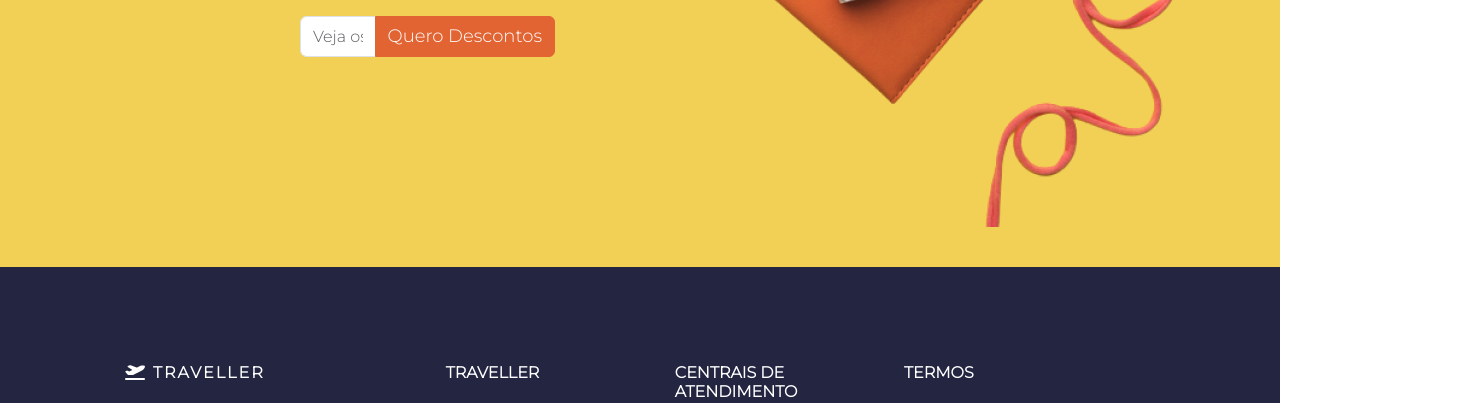
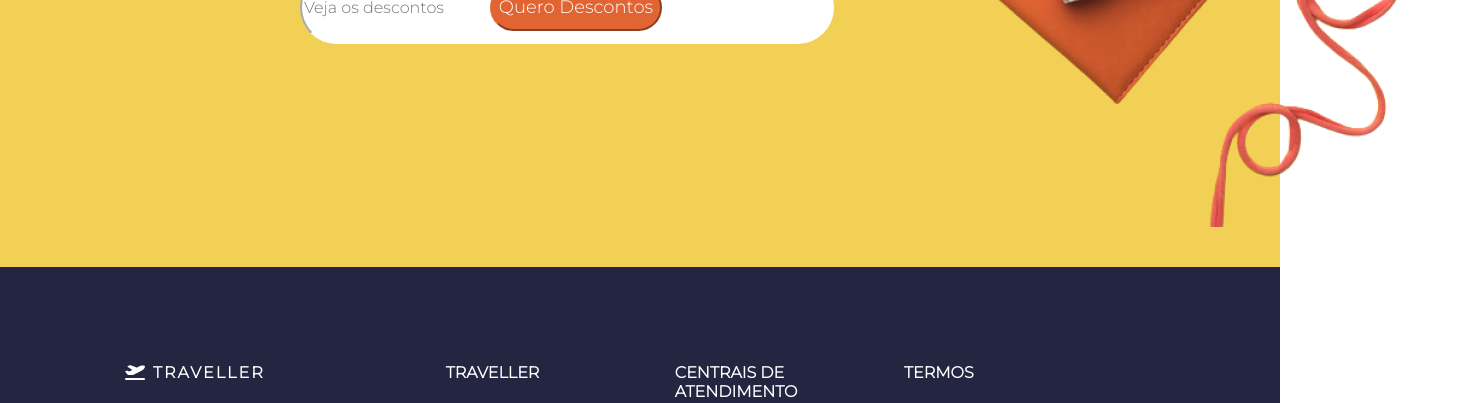
Before and after one commit to flavianecandido/gulliver-traveller-bootstrap, a plain HTML site: page index.html in a window 1280 px wide. Shown: the part 520-923 px from the top of the page, 1464 px wide, since content can reach past the window. Drawn offline with nearby package versions, Linux system fonts and the light colour scheme.

Commit message:
alteração input e botão
alteração input e botão do formulário

```diff
--- a/css/style.css
+++ b/css/style.css
@@ -88,12 +88,12 @@ main {
     margin-bottom: 2rem;
 }
 
-.botao:hover {
+/* .botao:hover {
     background-color: #E36433;
     border-color: #E36433;
     transition: 0.4s;
     opacity: 0.8;
-}
+} */
 
 .form {
     width: 50%;
@@ -110,13 +110,53 @@ span {
 }
 
 
-.botao{
+/* .botao{
     background-color: #E36433;
     color: #FFFFFF;
     font-size: 18px;
     font-weight: 400;
     border-color: #E36433;
-}
+} */
+
+.input-wrapper {
+    position: relative;
+    display: inline-block;
+  }
+
+#meu-input {
+    padding-right: 100px;
+    border-radius: 100px;
+    height: 73px;
+    width: 534px;
+    border-color: #ffffff;
+    outline: none;
+
+  }
+
+  #meu-botao {
+    background-color: #E36433;
+    border-radius: 50px;
+    font-size: 18px;
+    font-weight: 400;
+    color: #FFFFFF;
+    font-weight: 400;
+    position: absolute;
+    top: 13px;
+    right: 5px;
+    border-radius: 100px;
+    height: 47px;
+    width: 172px;
+    border-color: #E36433;
+    transition: background-color 0.3s ease;
+
+  }
+
+  #meu-botao:hover {
+    background-color: #E36433;
+    border-color: #E36433;
+    transition: 0.4s;
+    opacity: 0.8;
+  }
 
 /* FIM CONTEÚDO PRINCIPAL */
 
--- a/index.html
+++ b/index.html
@@ -76,10 +76,9 @@
                     Economize em suas viagens!
                     Ganhe promoções em até: <br><span>20% OFF</span>
                 </h1>
-                <div class="input-group mb-3 form">
-                    <input type="text" class="form-control" placeholder="Veja os descontos"
-                        aria-label="Veja os descontos" aria-describedby="button-addon2">
-                    <button class="btn btn-outline-secondary botao" type="button" id="button-addon2">Quero
+                <div class="input-wrapper mb-3 form">
+                    <input type="text" id="meu-input" placeholder="Veja os descontos" />
+                    <button id="meu-botao">Quero
                         Descontos</button>
                 </div>
             </div>
```
